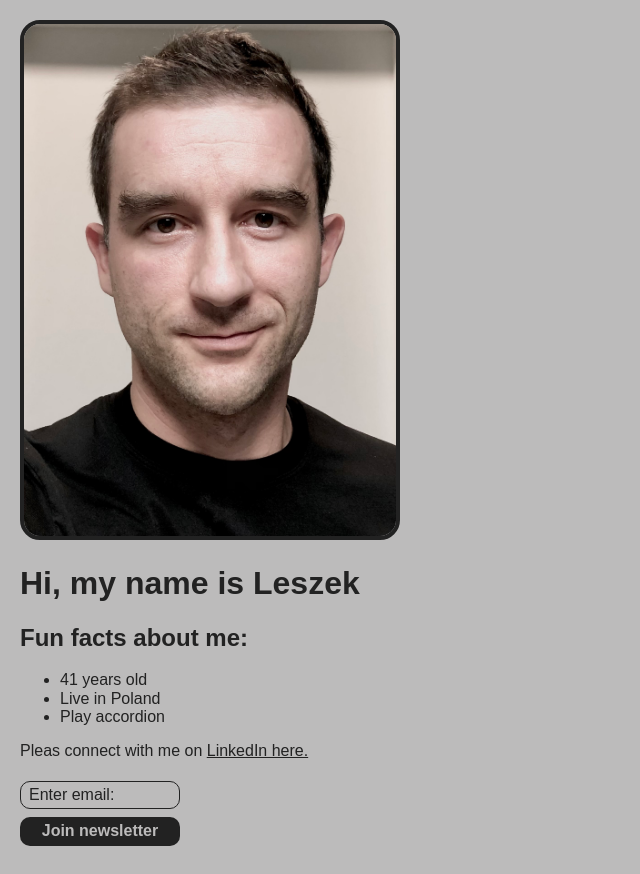
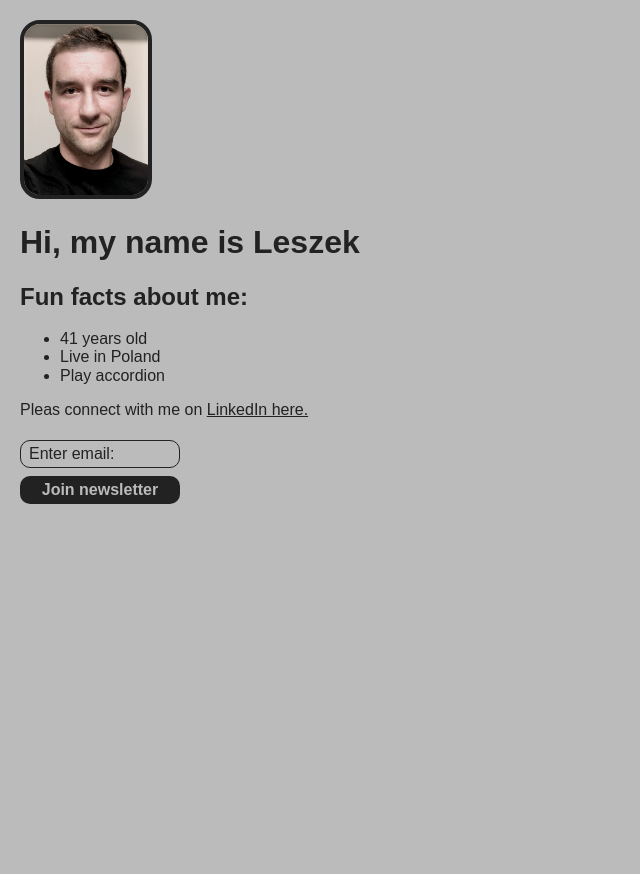
Before and after one commit to LEKOLO/website-html-test, a plain HTML site: page index.html in a window 1280 px wide. Shown: the whole page, without its empty margins (0-640 px from the left). After the commit the page ends 800 px from the top, so only its background shows below. Drawn offline with nearby package versions, Linux system fonts and the light colour scheme; a web font is replaced by a local one.

Commit message:
Zmiana rozmiaru zdjęcia

```diff
--- a/index.html
+++ b/index.html
@@ -6,7 +6,7 @@
 
     </head>
     <body>
-       <img src="leko_2.jpg" width="10">
+       <img src="leko_2.jpg">
        <h1>Hi, my name is Leszek</h1>
        <h2>Fun facts about me:</h2>
        <ul>
--- a/styles.css
+++ b/styles.css
@@ -32,7 +32,7 @@ body, html {
 }
 
 img {
-    width: 30%;
+   width: 10%;
     border-radius: calc(var(--image) * 2);
     border: 4px solid var(--text);
 }
```
